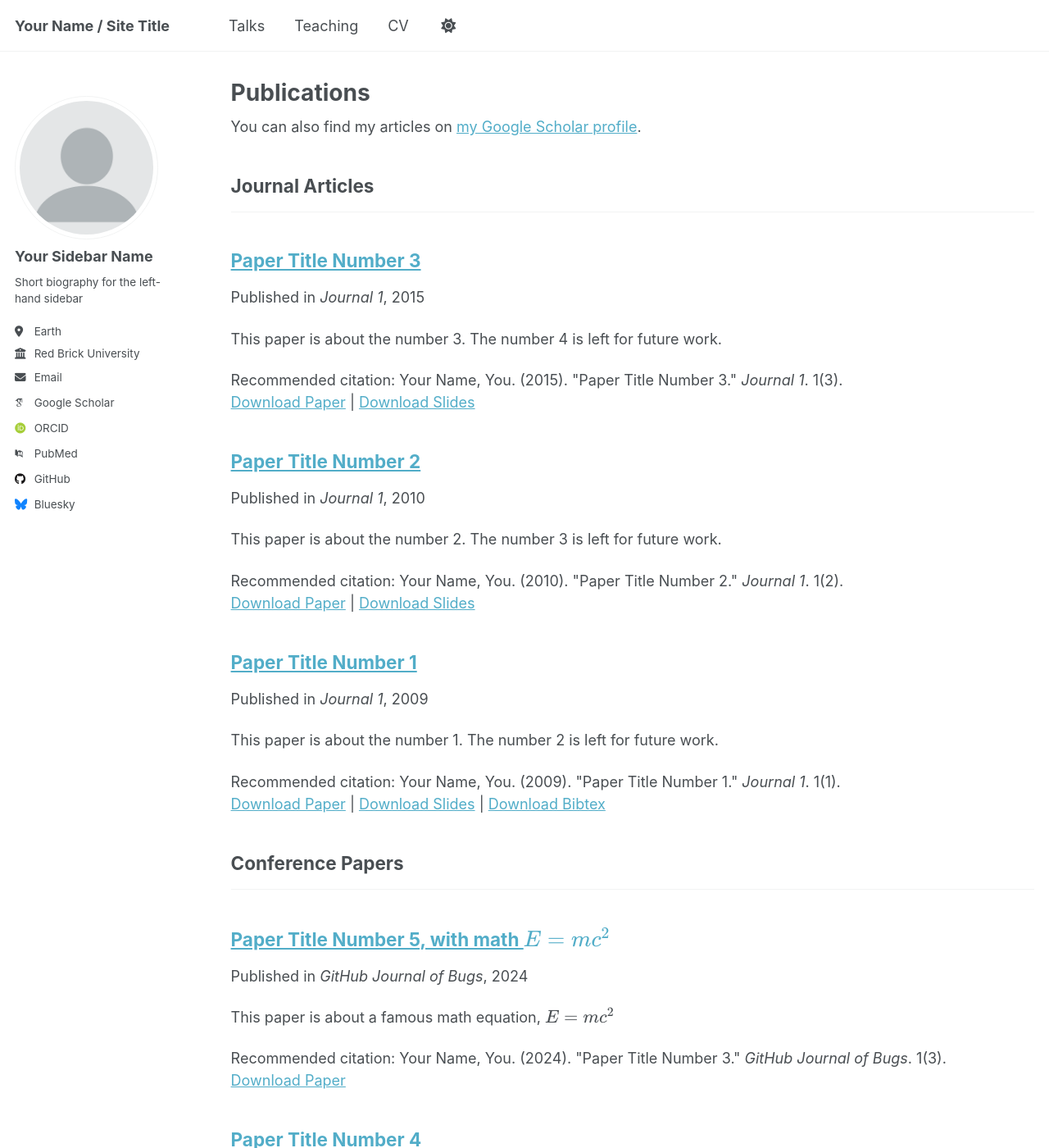
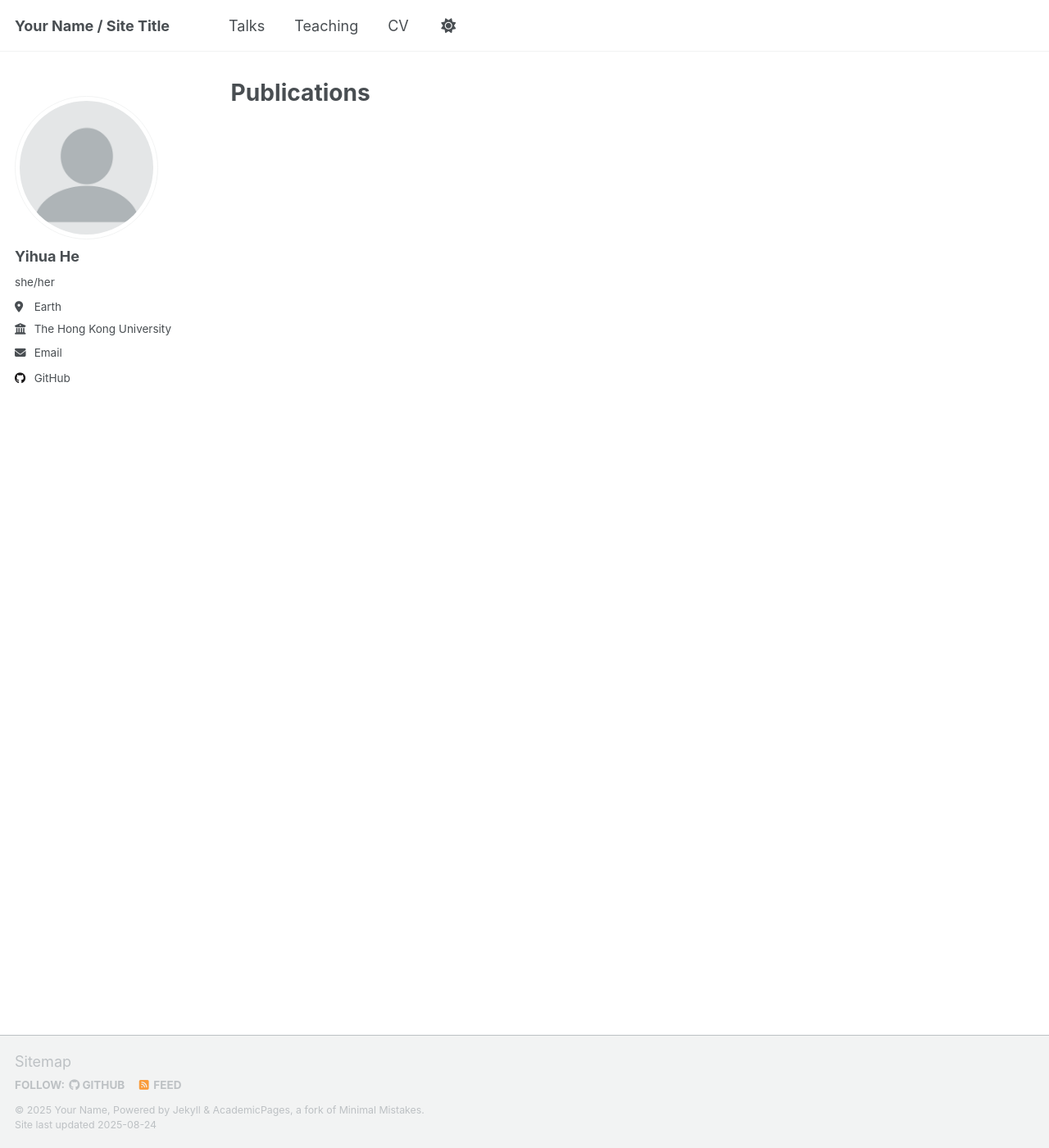
Before and after one commit to hyh50033/YihuaHE, a Jekyll site: the page built from _pages/publications.html, in a window 1280 px wide and 1400 px high. Shown: the whole window at 82% size. Built offline with Jekyll 4.4.1, drawn with Linux system fonts in a browser that asks for light colours; some web fonts are replaced; a script that is not in the unit is left out; some of the changed text lies outside the part shown.

Commit message:
_config.yml

```diff
--- a/_config.yml
+++ b/_config.yml
@@ -23,23 +23,23 @@ repository               : "academicpages/academicpages.github.io"
 author:
   # Biographic information
   avatar           : "profile.png"
-  name             : "Your Sidebar Name"
-  pronouns         : # example: "she/her"
-  bio              : "Short biography for the left-hand sidebar"
+  name             : "Yihua He"
+  pronouns         : "she/her"
+  bio              : #"Short biography for the left-hand sidebar"
   location         : "Earth"
-  employer         : "Red Brick University"
+  employer         : "The Hong Kong University of Science and Technology"
   uri              : # URL
-  email            : "none@example.org"
+  email            : "yhecj@connect.ust.hk"
 
   # Academic websites
   academia         : # URL
   arxiv            : # URL - Update with the correct link to your profile
-  googlescholar    : "https://scholar.google.com/citations?user=PS_CX0AAAAAJ"
+  googlescholar    : #"https://scholar.google.com/citations?user=PS_CX0AAAAAJ"
   inspire-hep      : # URL
   impactstory      : # URL
-  orcid            : "http://orcid.org/yourorcidurl"
+  orcid            : #"http://orcid.org/yourorcidurl"
   semantic         : # URL
-  pubmed           : "https://www.ncbi.nlm.nih.gov/pubmed/?term=john+snow"
+  pubmed           : #"https://www.ncbi.nlm.nih.gov/pubmed/?term=john+snow"
   researchgate     : # URL
   scopus           : # URL
 
@@ -53,7 +53,7 @@ author:
 
   # Social media
   artstation       : # Username
-  bluesky          : "bsky.app" # Replace this with you Bluesky username
+  bluesky          : #"bsky.app" # Replace this with you Bluesky username
   facebook         : # Username
   flickr           : # Username
   foursquare       : # Username
@@ -220,12 +220,12 @@ collections:
   teaching:
     output: true
     permalink: /:collection/:path/
-  publications:
-    output: true
-    permalink: /:collection/:path/
-  portfolio:
-    output: true
-    permalink: /:collection/:path/
+  # publications:
+  #   output: true
+  #   permalink: /:collection/:path/
+  # portfolio:
+  #   output: true
+  #   permalink: /:collection/:path/
   talks:
     output: true
     permalink: /:collection/:path/
@@ -261,23 +261,23 @@ defaults:
       share: true
       comments: true
   # _publications
-  - scope:
-      path: ""
-      type: publications
-    values:
-      layout: single
-      author_profile: true
-      share: true
-      comments: true
+  # - scope:
+  #     path: ""
+  #     type: publications
+  #   values:
+  #     layout: single
+  #     author_profile: true
+  #     share: true
+  #     comments: true
   # _portfolio
-  - scope:
-      path: ""
-      type: portfolio
-    values:
-      layout: single
-      author_profile: true
-      share: true
-      comment: true
+  # - scope:
+  #     path: ""
+  #     type: portfolio
+  #   values:
+  #     layout: single
+  #     author_profile: true
+  #     share: true
+  #     comment: true
   # _talks
   - scope:
       path: ""
```
